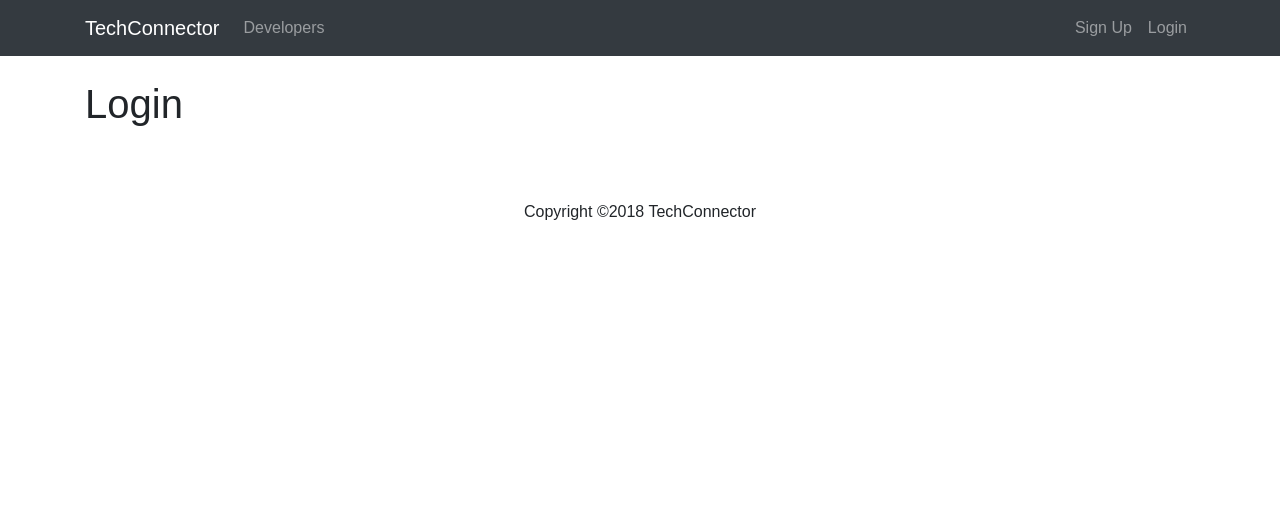
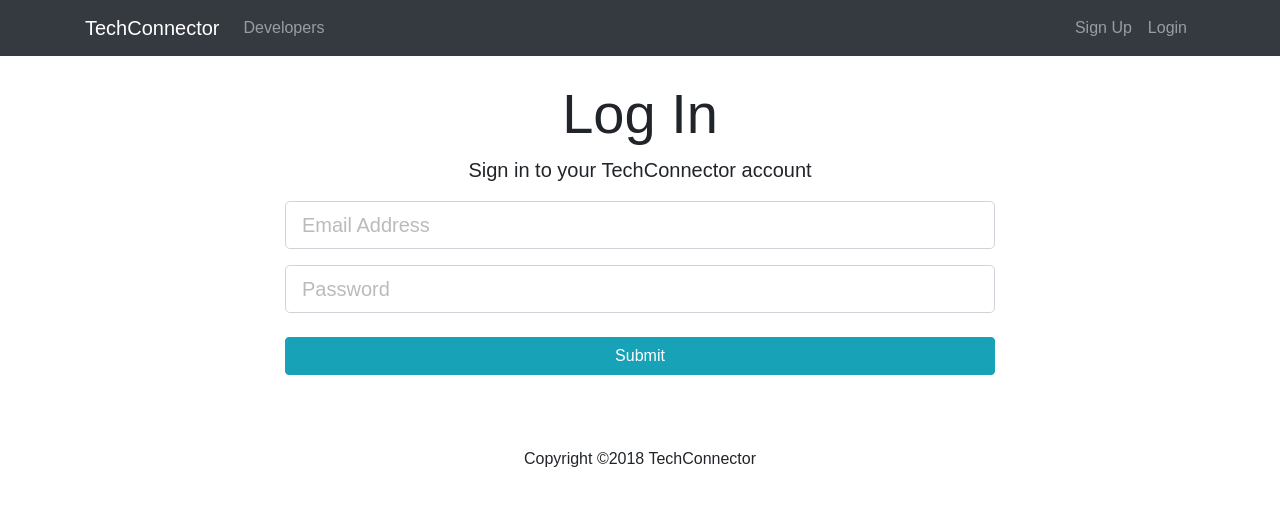
Before and after one commit to rajyak1984/Rsdeveconnector, a React (Create React App) app in the folder client/: page /login in a window 1280 px wide. Shown: the top 506 px of the page. Built offline with nearby package versions, Linux system fonts and the light colour scheme.

Commit message:
Added Login component to react and installed Axios for HTTP calling.

```diff
--- a/client/package.json
+++ b/client/package.json
@@ -3,6 +3,8 @@
   "version": "0.1.0",
   "private": true,
   "dependencies": {
+    "axios": "^0.18.0",
+    "classnames": "^2.2.6",
     "react": "^16.5.2",
     "react-dom": "^16.5.2",
     "react-router-dom": "^4.3.1",
--- a/client/src/App.js
+++ b/client/src/App.js
@@ -17,8 +17,8 @@
       <Navbar/>
       <Route exact path="/" component = {Landing} />
       <div className="container">
-        <Route exact path="/register" component={Register}/>
-        <Route exact path="/login" component={Login}/>
+        <Route path="/register" component={Register}/>
+        <Route  path="/login" component={Login}/>
       </div>
       <Footer/>
       </div>
--- a/client/src/components/auth/Register.js
+++ b/client/src/components/auth/Register.js
@@ -1,5 +1,6 @@
 import React, { Component } from 'react'
-
+import axios from 'axios';
+import classnames from 'classnames';
  class Register extends Component {
    constructor(){
        super();
@@ -7,12 +8,31 @@
            name: '',
            email:'',
            password:'',
-           password:'',
+           password2:'',
            errors: {}
-       }
+       };
+       this.onChange = this.onChange.bind(this);
+       this.onSubmit = this.onSubmit.bind(this);
    }
 
+   onChange(e){
+     this.setState({[e.target.name]:e.target.value});
+   }
+   onSubmit(e){
+       e.preventDefault();
+       const newUser = {
+           name:this.state.name,
+           email: this.state.email,
+           password:this.state.password,
+           password2:this.state.password2
+       }
+
+       axios.post('/api/users/register', newUser)
+       .then(res => console.log())
+       .catch(err => this.setState({errors: err.response.data}))
+   }
   render() {
+      const {errors} = this.state;
     return (
 
         <div className="register">
@@ -21,43 +41,62 @@
         <div className="col-md-8 m-auto">
           <h1 className="display-4 text-center">Sign Up</h1>
           <p className="lead text-center">Create your TechConnector account</p>
-          <form action="create-profile.html">
+          <form noValidate onSubmit={this.onSubmit}>
             <div className="form-group">
               <input
               type="text"
-              className="form-control form-control-lg"
+              className={classnames('form-control form-control-lg',{
+                'is-invalid':errors.name
+              })}
               placeholder="Name"
               name="name"
               value ={this.state.name}
+              onChange={this.onChange}
               />
+              {errors.name && (<div classname ="invalid feedback">{errors.name}</div>)}
             </div>
             <div className="form-group">
               <input
               type="email"
-              className="form-control form-control-lg"
+              className={classnames('form-control form-control-lg',{
+                'is-invalid':errors.email
+              })}
               placeholder="Email Address"
               name="email"
               value={this.state.email}
+              onChange={this.onChange}
               />
-              <small classNameName="form-text text-muted"> Use a Gravatar email or Gravatar image. </small>
+               {errors.email && (<div classname ="invalid feedback">{errors.email}</div>)}
+            <div/>
+              <small className="form-text text-muted"> Use a Gravatar email or Gravatar image. </small>
             </div>
             <div className="form-group">
               <input
               type="password"
-              className="form-control form-control-lg"
+              className={classnames('form-control form-control-lg',{
+                'is-invalid':errors.password
+              })}
               placeholder="Password"
               name="password"
               value={this.state.password}
+              onChange={this.onChange}
               />
+              {errors.password && (<div classname ="invalid feedback">{errors.password}</div>)}
+            <div/>
             </div>
             <div className="form-group">
               <input
               type="password"
-              className="form-control form-control-lg"
+              className={classnames('form-control form-control-lg',{
+                'is-invalid':errors.password2
+              })}
               placeholder="Confirm Password"
               name="password2"
               value={this.state.password2}
+              onChange={this.onChange}
               />
+              {errors.password2 && (<div classname ="invalid feedback">{errors.password2}</div>)}
+            <div/>
             </div>
             <input
             type="submit"
--- a/client/src/components/auth/login.js
+++ b/client/src/components/auth/login.js
@@ -1,10 +1,49 @@
 import React, { Component } from 'react'
 
  class Login extends Component {
+    constructor(){
+        super();
+        this.state = {
+            email:'',
+            password:'',
+            errors: {}
+        };
+        this.onChange = this.onChange.bind(this);
+       this.onSubmit = this.onSubmit.bind(this);
+    }
+    onSubmit(e){
+        e.preventDefault();
+        const user = {
+
+            email: this.state.email,
+            password:this.state.password
+        }
+
+        console.log(user);
+    }
+    onChange(e){
+        this.setState({[e.target.name]: e.target.value});
+    }
   render() {
     return (
-      <div>
-        <h1>Login</h1>
+        <div className="login">
+        <div className="container">
+          <div className="row">
+            <div className="col-md-8 m-auto">
+              <h1 className="display-4 text-center">Log In</h1>
+              <p className="lead text-center">Sign in to your TechConnector account</p>
+              <form onSubmit={this.onSubmit}>
+                <div className="form-group">
+                  <input type="email" className="form-control form-control-lg" placeholder="Email Address" name="email" value={this.state.email} onChange={this.onChange}/>
+                </div>
+                <div className="form-group">
+                  <input type="password" className="form-control form-control-lg" placeholder="Password" name="password" value={this.state.password}onChange={this.onChange} />
+                </div>
+                <input type="submit" className="btn btn-info btn-block mt-4" />
+              </form>
+            </div>
+          </div>
+        </div>
       </div>
     )
   }
--- a/client/src/index.js
+++ b/client/src/index.js
@@ -4,5 +4,5 @@
 import App from './App';
 import registerServiceWorker from './registerServiceWorker';
 
-ReactDOM.render(<App />, document.getElementById('root'));
+ReactDOM.render(<App/>, document.getElementById('root'));
 registerServiceWorker();
--- a/package.json
+++ b/package.json
@@ -10,7 +10,7 @@
     "client": "npm start --prefix client",
     "dev": "concurrently \"npm run server\" \"npm run client\""
   },
-  "author": "Rajir",
+  "author": "RajiR",
   "license": "MIT",
   "dependencies": {
     "bcryptjs": "^2.4.3",
```
Also changed, not shown: 2 other files (tests, documents, lock files or other folders).
